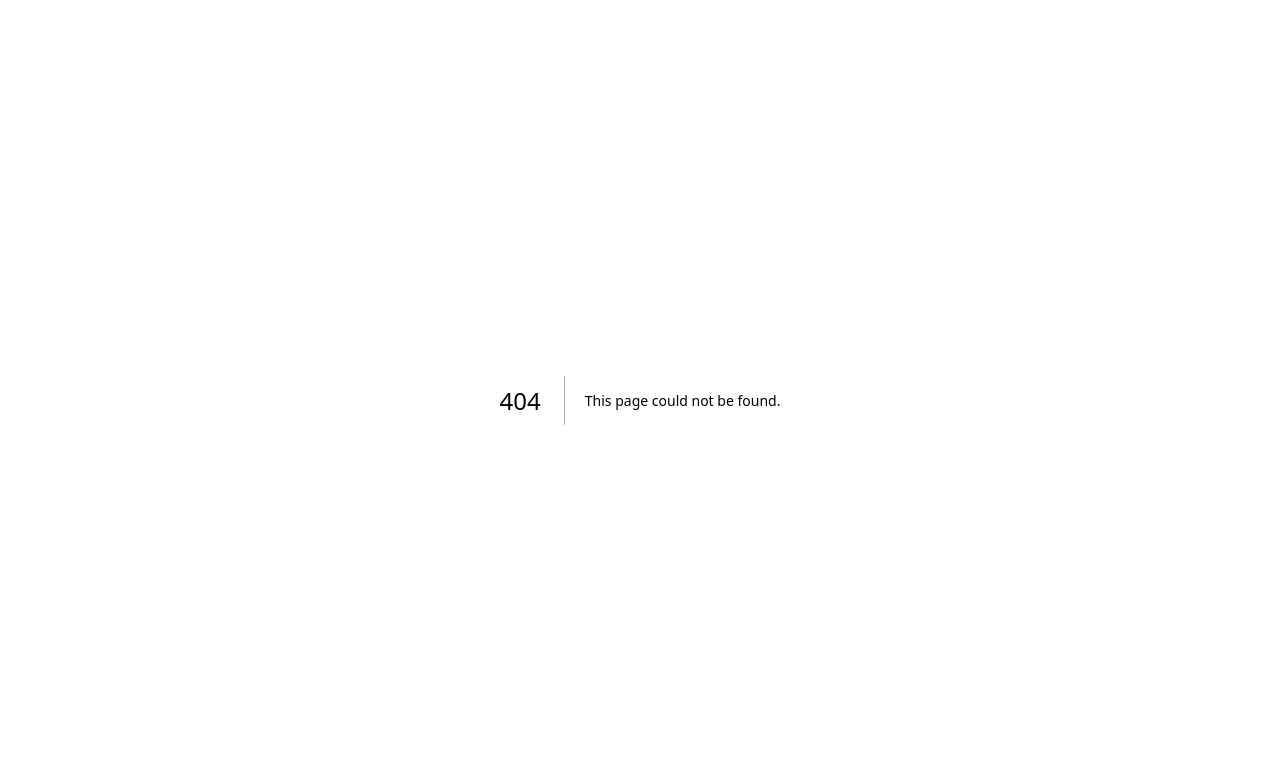
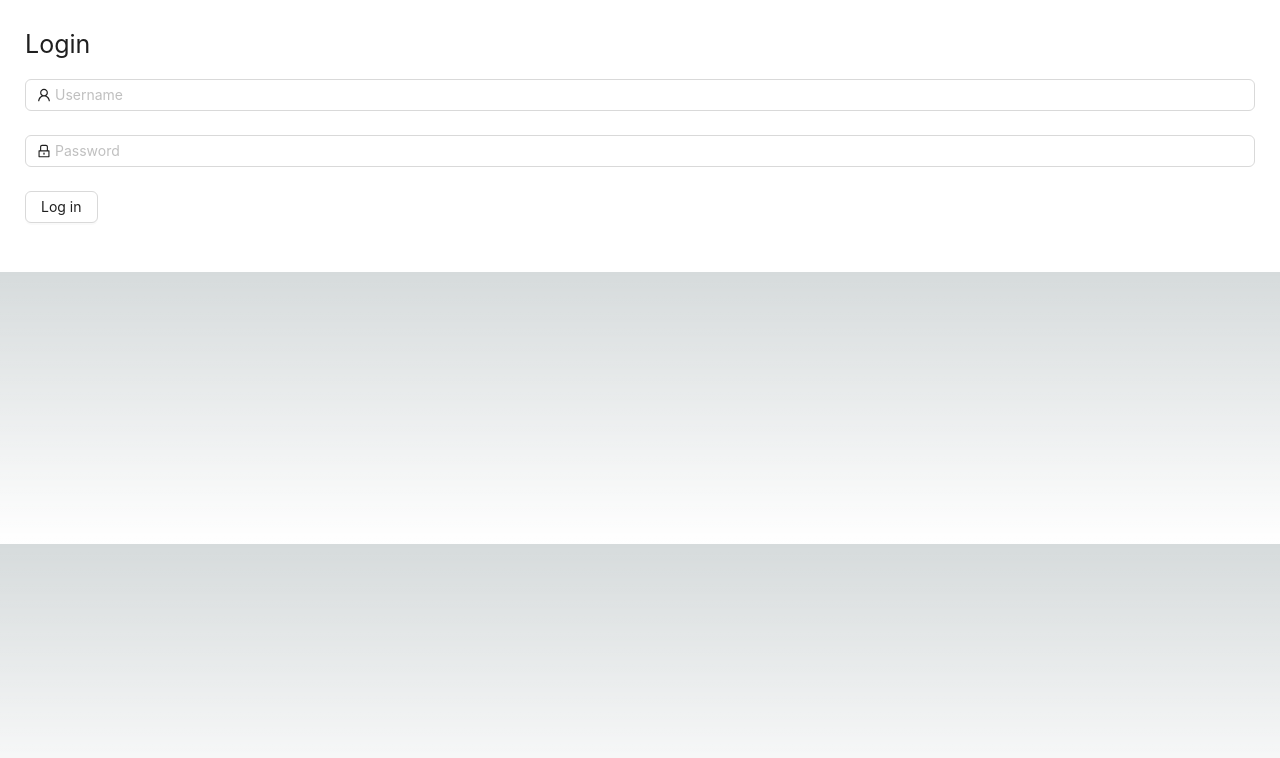
Before and after one commit to vothien0707/nextjs-app, a Next.js app: page /login-antd in a window 1280 px wide. Before the commit this address had no page. Shown: the top 758 px of the page. Built offline with nearby package versions, Linux system fonts and the light colour scheme.

Commit message:
add login-antd page

```diff
--- a/package.json
+++ b/package.json
@@ -16,6 +16,7 @@
     "@mui/lab": "^5.0.0-alpha.165",
     "@mui/material": "^5.15.10",
     "@mui/material-nextjs": "^5.15.9",
+    "antd": "^5.14.1",
     "formik": "^2.4.5",
     "next": "14.1.0",
     "react": "^18",
--- /dev/null
+++ b/src/app/login-antd/page.tsx
@@ -0,0 +1,70 @@
+"use client";
+import { Typography, Form, Input, Button, Checkbox } from "antd";
+import { UserOutlined, LockOutlined } from "@ant-design/icons";
+import { useFormik } from "formik";
+import { useState } from "react";
+
+export default function LoginPage() {
+  const [username, setUsername] = useState("");
+  const [password, setPassword] = useState("");
+  const [isLogin, setIsLogin] = useState(false);
+
+  const loginForm = useFormik({
+    initialValues: {
+      password: "",
+      username: "",
+    },
+    onSubmit: async (values) => {
+      loginForm.resetForm();
+      setUsername(values.username);
+      setPassword(values.password);
+      setIsLogin(true);
+    },
+  });
+
+  return (
+    <div style={{ backgroundColor: "#fff", padding: "25px" }}>
+      <Typography style={{ fontSize: "25px", marginBottom: "15px" }}>
+        Login
+      </Typography>
+      <Form name="normal_login" onFinish={loginForm.handleSubmit}>
+        <Form.Item
+          name="username"
+          rules={[
+            { required: true, message: "Please enter your username" },
+            { min: 8, message: "Username minimum 8 characters" },
+          ]}
+        >
+          <Input
+            prefix={<UserOutlined />}
+            placeholder="Username"
+            {...loginForm.getFieldProps("username")}
+          />
+        </Form.Item>
+        <Form.Item
+          name="password"
+          rules={[
+            { required: true, message: "Please enter your password" },
+            { min: 8, message: "Password minimum 8 characters" },
+          ]}
+        >
+          <Input
+            prefix={<LockOutlined />}
+            type="password"
+            placeholder="Password"
+            {...loginForm.getFieldProps("password")}
+          />
+        </Form.Item>
+        <Form.Item>
+          <Button htmlType="submit">Log in</Button>
+        </Form.Item>
+      </Form>
+      {isLogin && (
+        <div>
+          <Typography color="#000">{`Username: ${username}`}</Typography>
+          <Typography color="#000">{`Password: ${password}`}</Typography>
+        </div>
+      )}
+    </div>
+  );
+}
```
Also changed, not shown: 1 other file (tests, documents, lock files or other folders).
